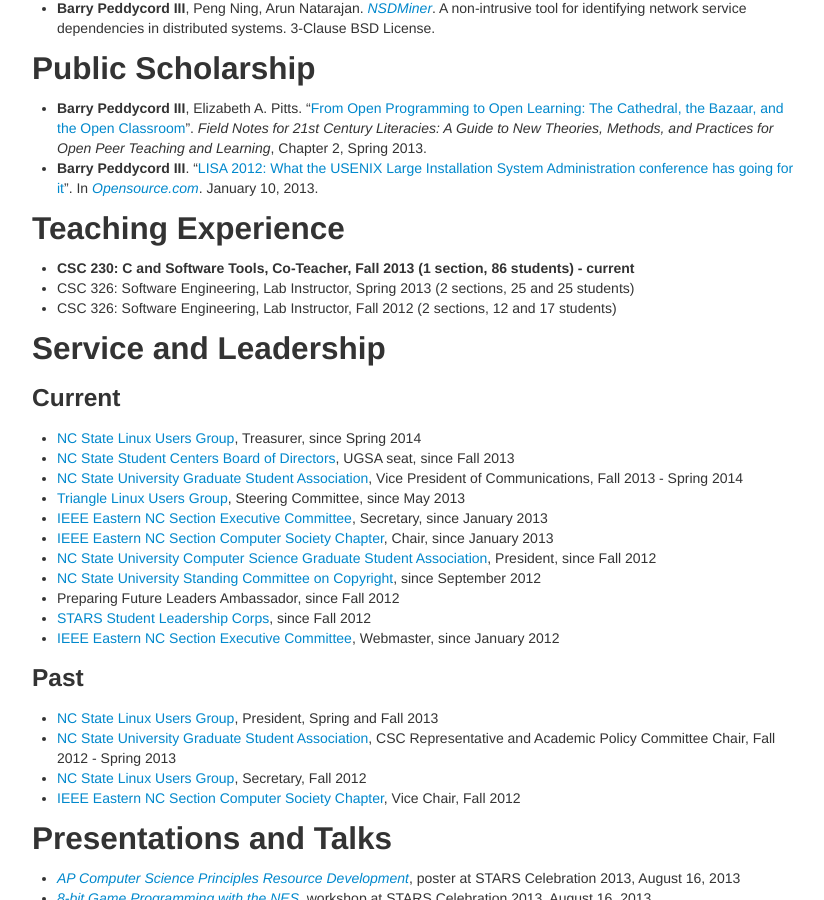
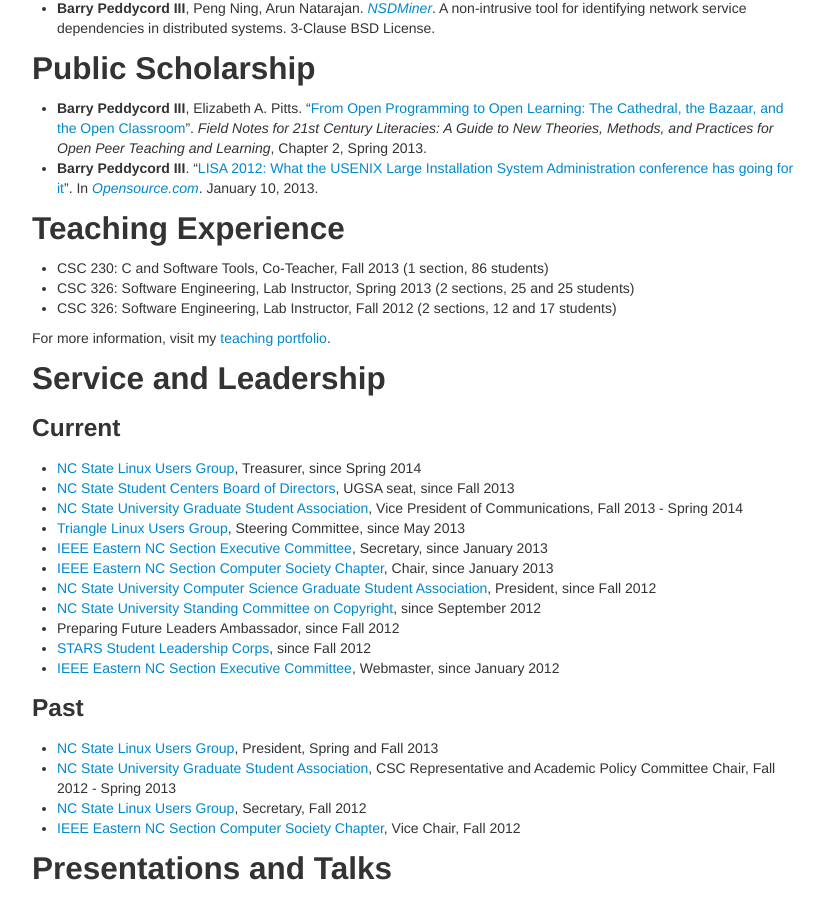
Before and after one commit to isharacomix/oldsite, a Jekyll site: the page built from cv.md, in a window 1280 px wide and 900 px high, scrolled down 1292 px. Shown: the whole window, without its empty margins (323-1147 px from the left). Built offline with Jekyll 4.4.1, drawn with Linux system fonts in a browser that asks for light colours.

Commit message:
Update cv.md

```diff
--- a/cv.md
+++ b/cv.md
@@ -60,10 +60,11 @@ Public Scholarship
 
 Teaching Experience
 -------------------
- * **CSC 230: C and Software Tools, Co-Teacher, Fall 2013 (1 section, 86 students) - current**
+ * CSC 230: C and Software Tools, Co-Teacher, Fall 2013 (1 section, 86 students)
  * CSC 326: Software Engineering, Lab Instructor, Spring 2013 (2 sections, 25 and 25 students)
  * CSC 326: Software Engineering, Lab Instructor, Fall 2012 (2 sections, 12 and 17 students)
 
+For more information, visit my [teaching portfolio]({{ site.baseurl }}teaching).
 
 
 Service and Leadership
```
